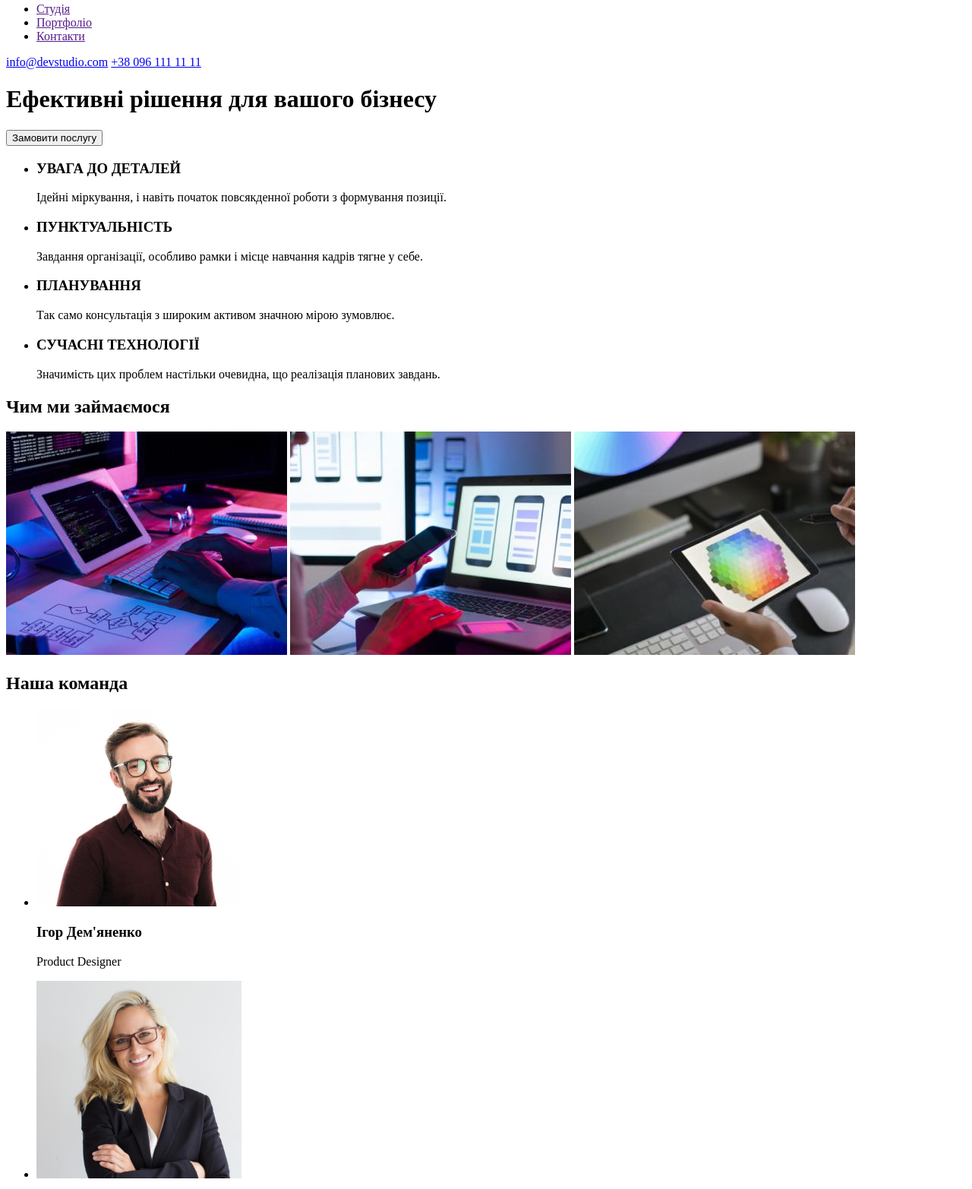
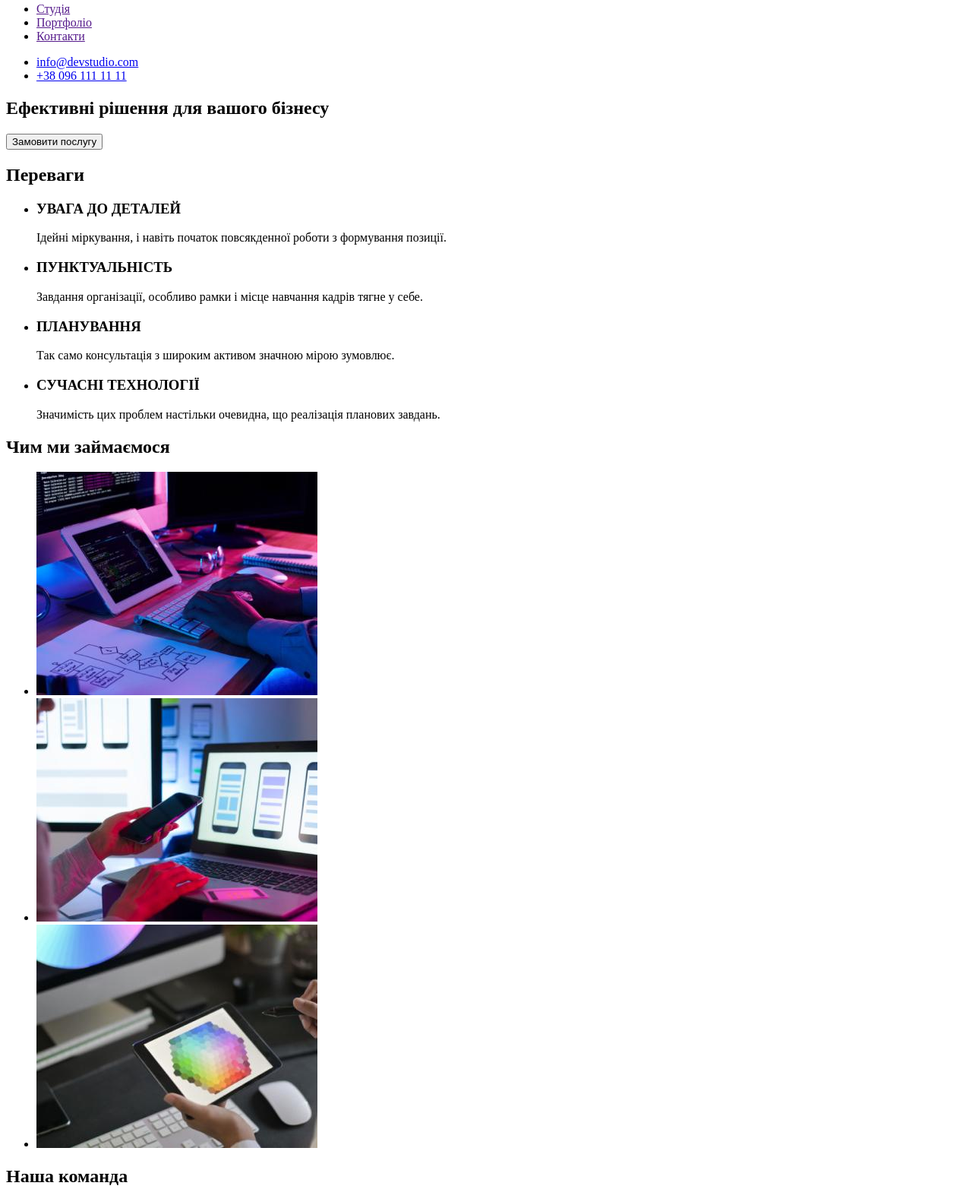
Before and after one commit to ruudyaa/goit-markup-hw-01, a plain HTML site: page index.html in a window 1280 px wide. Shown: the part 39-1604 px from the top of the page at 76% size. Drawn offline with Linux system fonts and the light colour scheme.

Commit message:
Add additional tags.

```diff
--- a/index.html
+++ b/index.html
@@ -17,30 +17,39 @@
           <li><a href="">Контакти</a></li>
         </ul>
       </nav>
-      <a href="mailto:info@devstudio.com">info@devstudio.com</a>
-      <a href="tel:+380961111111">+38 096 111 11 11</a>
+      <ul>
+        <li><a href="mailto:info@devstudio.com">info@devstudio.com</a></li>
+        <li><a href="tel:+380961111111">+38 096 111 11 11</a></li>
+      </ul>
     </header>
     <main>
+      <section>
         <h1>Ефективні рішення для вашого бізнесу</h1>
         <button type="button">Замовити послугу</button>
+      </section>
+
+      <section>
+        <h2>Переваги</h2>
         <ul>
           <li>
             <h3>УВАГА ДО ДЕТАЛЕЙ</h3>
             <p>
-            Ідейні міркування, і навіть початок повсякденної роботи з формування
-            позиції.
+              Ідейні міркування, і навіть початок повсякденної роботи з
+              формування позиції.
             </p>
           </li>
           <li>
             <h3>ПУНКТУАЛЬНІСТЬ</h3>
             <p>
-            Завдання організації, особливо рамки і місце навчання кадрів тягне у
-            себе.
+              Завдання організації, особливо рамки і місце навчання кадрів тягне
+              у себе.
             </p>
           </li>
           <li>
             <h3>ПЛАНУВАННЯ</h3>
-          <p>Так само консультація з широким активом значною мірою зумовлює.</p>
+            <p>
+              Так само консультація з широким активом значною мірою зумовлює.
+            </p>
           </li>
           <li>
             <h3>СУЧАСНІ ТЕХНОЛОГІЇ</h3>
@@ -50,30 +59,44 @@
             </p>
           </li>
         </ul>
+      </section>
+
+      <section>
         <h2>Чим ми займаємося</h2>
+        <ul>
+          <li>
             <img
-        src="images/computer.jpg"
+              src="./images/computer.jpg"
               alt="Розробка комп'ютерних застосунків"
               width="370"
               height="294"
             />
+          </li>
+          <li>
             <img
-        src="images/phone.jpg"
+              src="./images/phone.jpg"
               alt="Розробка мобільних застосунків"
               width="370"
               height="294"
             />
+          </li>
+          <li>
             <img
-        src="images/tablet.jpg"
+              src="./images/tablet.jpg"
               alt="Розробка застосунків для планшетів"
               width="370"
               height="294"
             />
+          </li>
+        </ul>
+      </section>
+
+      <section>
         <h2>Наша команда</h2>
         <ul>
           <li>
             <img
-            src="images/first-person.jpg"
+              src="./images/first-person.jpg"
               alt="Ігор Дем'яненко - Product Designer"
               width="270"
               height="260"
@@ -83,7 +106,7 @@
           </li>
           <li>
             <img
-            src="images/seccond-person.jpg"
+              src="./images/seccond-person.jpg"
               alt="Ольга Рєпіна - Frontend Developer"
               width="270"
               height="260"
@@ -93,7 +116,7 @@
           </li>
           <li>
             <img
-            src="images/third-person.jpg"
+              src="./images/third-person.jpg"
               alt="Микола Тарасов - Marketing"
               width="270"
               height="260"
@@ -103,7 +126,7 @@
           </li>
           <li>
             <img
-            src="images/fourth-person.jpg"
+              src="./images/fourth-person.jpg"
               alt="Михайло Єрмаков - UI Designer"
               width="270"
               height="260"
@@ -112,6 +135,7 @@
             <p lang="en">UI Designer</p>
           </li>
         </ul>
+      </section>
     </main>
     <footer>
       <a href="index.html" lang="en"><b>WebStudio</b></a>
```
Lines whose indentation alone changed are shown as unchanged.
